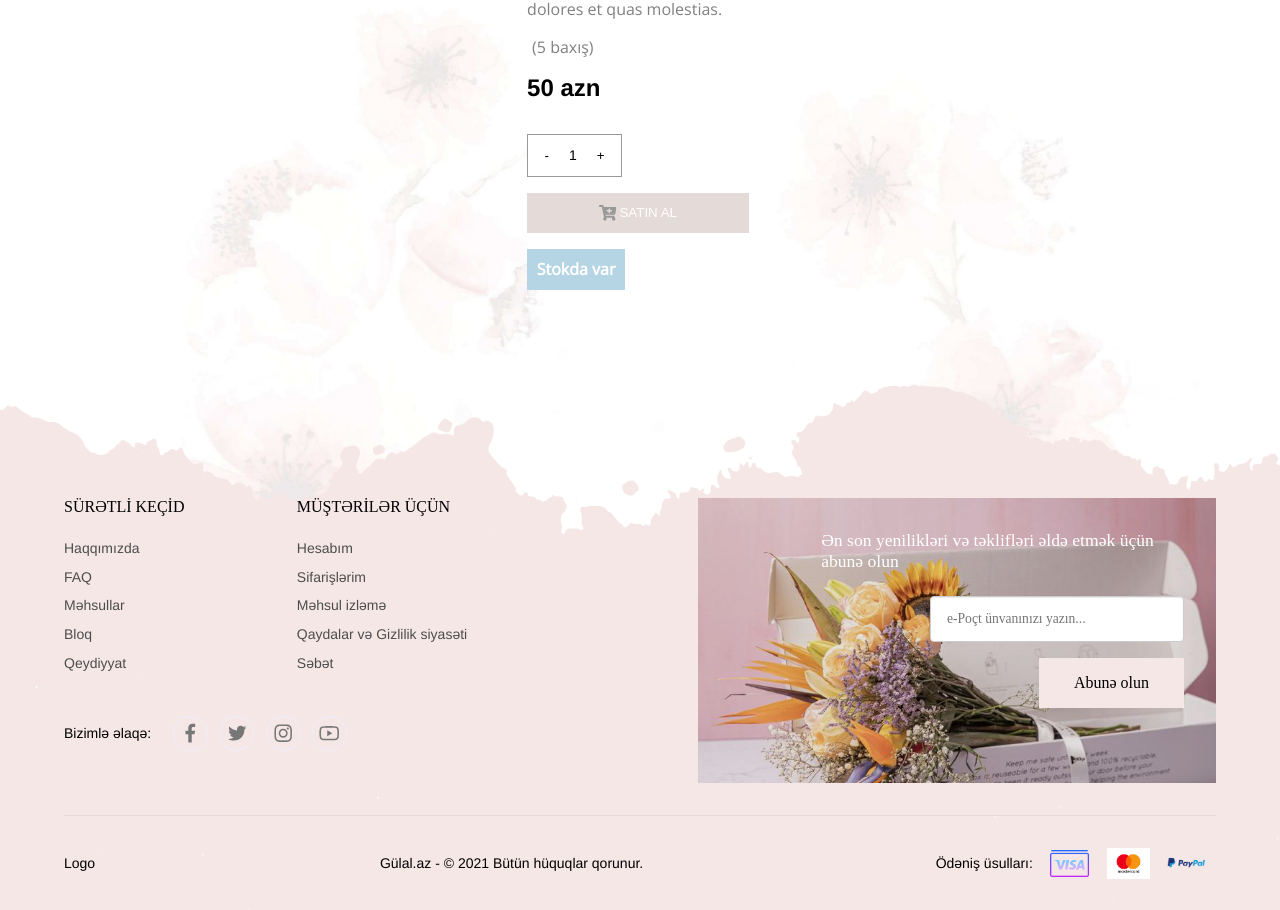
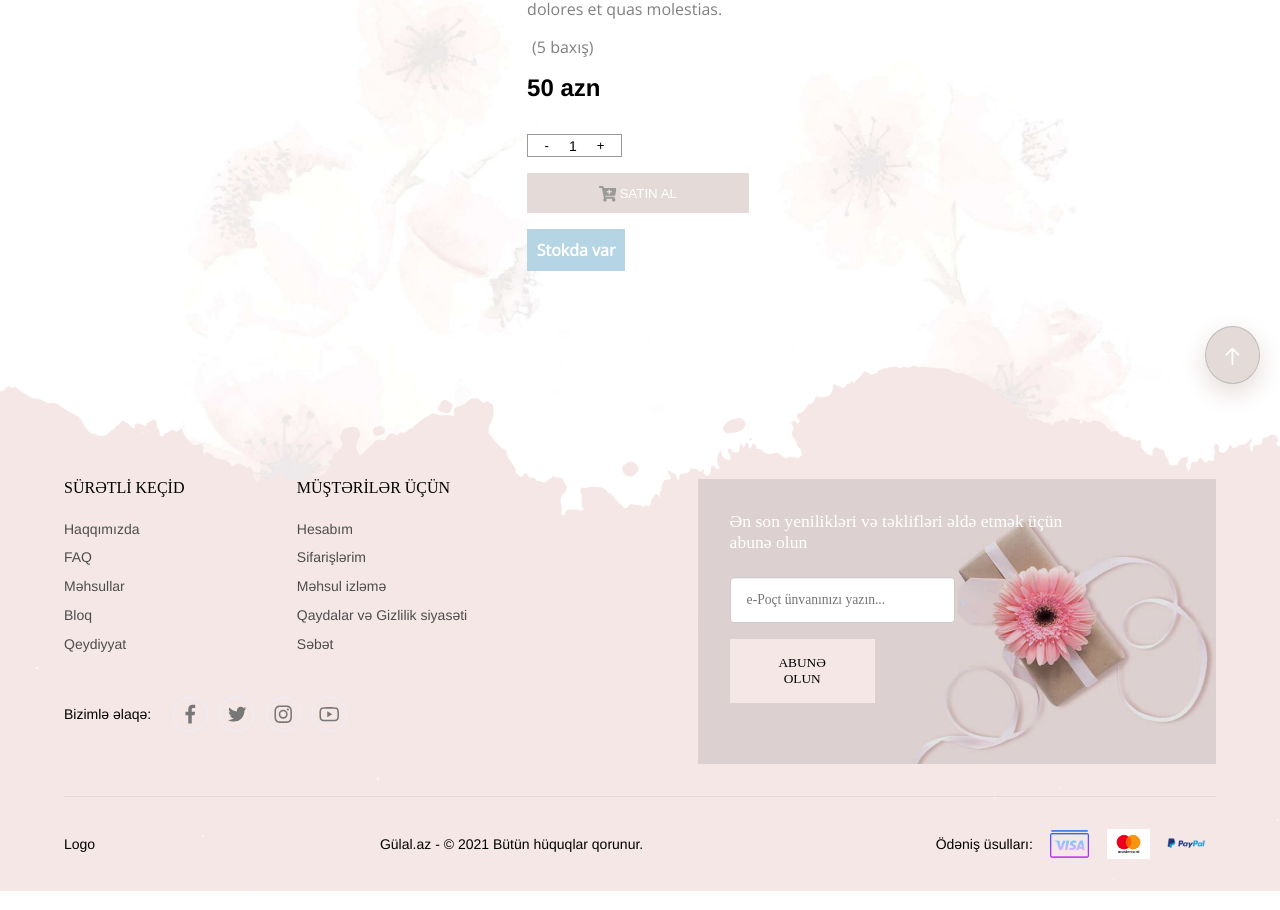
Before and after one commit to shefashahgaldiyeva/gulal, a React (Create React App) app: page /1 in a window 1280 px wide. Shown: the part 396-1306 px from the top of the page. Built offline with nearby package versions, Linux system fonts and the light colour scheme.

Commit message:
quantity handlePlus successfully completed

```diff
--- a/src/App.js
+++ b/src/App.js
@@ -14,6 +14,7 @@ import MyProfile from './components/MyProfile'
 import WishList from './components/WishList';
 import TransitionsModal from './components/TransitionsModal';
 import Detail from './components/Detail';
+import Arrow from './components/Arrow';
 // import IntegrationNotistack from './components/CustomizedSnackbars';
 
 
@@ -87,6 +88,7 @@ function App() {
             </Switch>
             <Footer/>
             {/* <TransitionsModal/> */}
+            <Arrow/>
         </div>
     );
 }
--- /dev/null
+++ b/src/components/Arrow.js
@@ -0,0 +1,29 @@
+import React from 'react'
+import {HiOutlineArrowUp} from 'react-icons/hi'
+
+const style = {
+    // width: '20px',
+    // height: '20px',
+    padding: '1rem',
+    fontSize: '1.3rem',
+    backgroundColor: '#e4dad7',
+    color: '#fff',
+    border: '1px solid #BDBDBD',
+    borderRadius: '50%',
+    position: 'fixed',
+    right: '20px',
+    bottom: '20px',
+    zIndex: '999',
+    scrollBehavior: 'smooth',
+    boxShadow: '0px 9px 27px #e4dad7'
+}
+
+function Arrow() {
+    return (
+        <div>
+            <a  style={style} href='#'><HiOutlineArrowUp/></a>
+        </div>
+    )
+}
+
+export default Arrow;
--- a/src/components/ProductInCart.js
+++ b/src/components/ProductInCart.js
@@ -8,6 +8,7 @@ const ProductInCart = () =>{
 
     const dispatch = useDispatch();
     const cardData = useSelector(state => state.bucketReducer)
+    console.log(cardData)
     // const table = document.getElementById('table')
     // const tbody = document.getElementById('tbody')
     // console.log(table,tbody)
@@ -25,10 +26,10 @@ const ProductInCart = () =>{
         //     plusItem[0].quantity += 1
         // }
 
-        console.log({
-            id: item.id,
-            quantity: 1
-        })
+        // console.log({
+        //     id: item.id,
+        //     quantity: 1
+        // })
 
         dispatch({
             type: 'UPDATE_BUCKET',
@@ -77,7 +78,16 @@ const ProductInCart = () =>{
                             </div>
                         </td>
                         <td><span>{item.price} azn</span></td>
-                        <td><div className={styles.quantity}><button onClick={() => handleMinus(item)}>-</button>{item.quantity && item.quantity}<button onClick={() => handlePlus(item)}>+</button></div></td>
+                        <td>
+                            <div className={styles.quantity}>
+                                <button onClick={() => handleMinus(item)}>
+                                    -
+                                </button>{item.quantity && item.quantity}
+                                <button onClick={() => handlePlus(item)}>
+                                    +
+                                </button>
+                            </div>
+                        </td>
                         <td><p>{item.total} azn</p></td>
                         <td><button className={styles.btn} onClick={()=>dispatch({
                             type: 'SEBETDEN_SIL',
--- a/src/components/TotalInCart.js
+++ b/src/components/TotalInCart.js
@@ -29,9 +29,8 @@ const TotalInCart = () =>{
     const [total, setTotal] = useState(0)
 
     const shippingClick = () => {
-        console.log("yeah")
         let val = document.querySelector('input[name="shipping"]:checked').value;
-        // console.log(val)
+        console.log(val)
         // let totall = subTotal + Number(val);
         // setTotal(totall)
         // console.log(totall)
@@ -51,21 +50,21 @@ const TotalInCart = () =>{
                     <p>Çatdırılma:</p>
                     <div className={styles.shipping}>
                         <label for='free'>
-                            <input checked onChange={shippingClick} id='free' name='shipping' value={0} type='radio'/>
+                            <input checked onChange={shippingClick} id='free' name='shipping' value={0} type='radio'/>&nbsp;
                             Mağazadan alış:
                         </label>
                         <span>0.00 azn</span>
                     </div>
                     <div className={styles.shipping}>
                         <label for='standart'>
-                            <input onChange={shippingClick} id='standart' name='shipping' value={5} type='radio'/>
+                            <input onChange={shippingClick} id='standart' name='shipping' value={5} type='radio'/>&nbsp;
                             Standard çatdırılma:
                         </label>
-                        <span>5.00azn</span>
+                        <span>5.00 azn</span>
                     </div>
                     <div className={styles.shipping}>
                         <label for='express'>
-                            <input onChange={shippingClick} id='express' name='shipping' value={10} type='radio'/>
+                            <input onChange={shippingClick} id='express' name='shipping' value={10} type='radio'/>&nbsp;
                             Express:
                         </label>
                         <span>10.00 azn</span>
--- a/src/css/Card.module.css
+++ b/src/css/Card.module.css
@@ -142,6 +142,7 @@ a{
     background-color: #e4dad7;
 }
 .ShoppingCard .bottom .btn a{
+    width: 100%;
     color: #666 !important;
     display: flex;
     justify-content: center;
@@ -164,7 +165,7 @@ a{
     align-items: center;
 }
 .quantity button{
-    padding: .8rem;
+    padding: .2rem .8rem;
     display: flex;
     justify-content: space-between;
 }
--- a/src/css/Footer.module.css
+++ b/src/css/Footer.module.css
@@ -1,3 +1,4 @@
+/* @import url('https://fonts.googleapis.com/css2?family=Abril+Fatface&family=Open+Sans:wght@300&family=Zen+Antique&display=swap'); */
 .footer{
     width: 100%;
     padding: 10rem 0 0 0;
@@ -35,7 +36,8 @@
     justify-content: space-between;
 }
 .footerTopLeft h3{
-    font-family: Abril Fatface;
+    /* font-family: Abril Fatface; */
+    font-family: 'Zen Antique', serif;
     font-weight: 400;
     font-size: 1rem;
     padding-bottom: 1.5rem;
@@ -47,13 +49,14 @@
 .footerTopRight{
     position: relative;
     width: 45%;
-    background-image: url(../img/sendEmailBg.jpg);
-    background-position: center;
+    background-image: url(../img/footerBgNew.jpg);
+    background-position: 50% 50%;
     background-size: cover;
     background-repeat: no-repeat;
     display: flex;
     flex-direction: column;
-    align-items: flex-end;
+    align-items: flex-start;
+    font-family: 'Zen Antique', serif;
 }
 .footerTopRightInner{
     width: 70%;
@@ -61,7 +64,7 @@
     margin: 2rem;
     display: flex;
     flex-direction: column;
-    align-items: flex-end;
+    align-items: flex-start;
 }
 .footerTopRight::before{
     content: '';
@@ -71,9 +74,12 @@
     height: 100%;
     position: absolute;
     background-color: rgb(0 0 0 / .1);
+    /* border: 1px solid rgb(193, 193, 202); */
+    /* backdrop-filter: blur(1.5px); */
+
 }
 .footerTopRightInner span{
-    font-family: Abril Fatface;
+    /* font-family: Abril Fatface; */
     font-weight: 500;
     font-size: 1.1rem;
     padding-bottom: 1.5rem;
@@ -89,7 +95,7 @@
     border: 1px solid #000;
     font-family: Poppins;
     font-weight: 400;
-    width: 70%;
+    width: 62%;
     height: 46px;
     font-size: .85rem;
     border: 1px solid #ccc;
@@ -104,9 +110,10 @@
     border: none;
     outline: none;
     padding: 1rem 2rem;
-    font-size: 1rem;
-    font-family: Poppins;
+    /* font-size: 1rem; */
+    font-family: 'Zen Antique', serif;
     font-weight: 400;
+    text-transform: uppercase;
 }
 .footerTopRightInner button:hover{
     background-color: #d4b9bd;
--- a/src/css/ProductInCart.module.css
+++ b/src/css/ProductInCart.module.css
@@ -61,6 +61,9 @@ button{
     outline: none;
     background-color: white;
 }
+.btn{
+    background: transparent;
+}
 .btn svg path{
     color: #999 !important;
 }
--- a/src/css/TotalInCart.module.css
+++ b/src/css/TotalInCart.module.css
@@ -9,6 +9,7 @@
     background-color: #f9f9f9;
     border-radius: .3rem;
     margin-bottom: 3rem;
+    font-family: -webkit-body;
 }
 .subTotal h3{
     font-weight: 450;
--- a/src/redux/bucketReducer.js
+++ b/src/redux/bucketReducer.js
@@ -110,10 +110,11 @@ const bucketReducer = (state = data, action) => {
 
         case 'SEBETDEN_SIL':
             return state = state.filter(item => item.id !== action.payload.id)
+
         case 'UPDATE_BUCKET':
-            state.find(item => item.id !== action.payload.id).quantity += action.payload.quantity
-            console.log(state)
-            return state = [...state]
+            (state.filter(item => item.id == action.payload.id))[0].quantity += action.payload.quantity
+            return [...state]
+
         default:
             return empty
     }
```
Also changed, not shown: src/img/footerBgNew.jpg (added).
